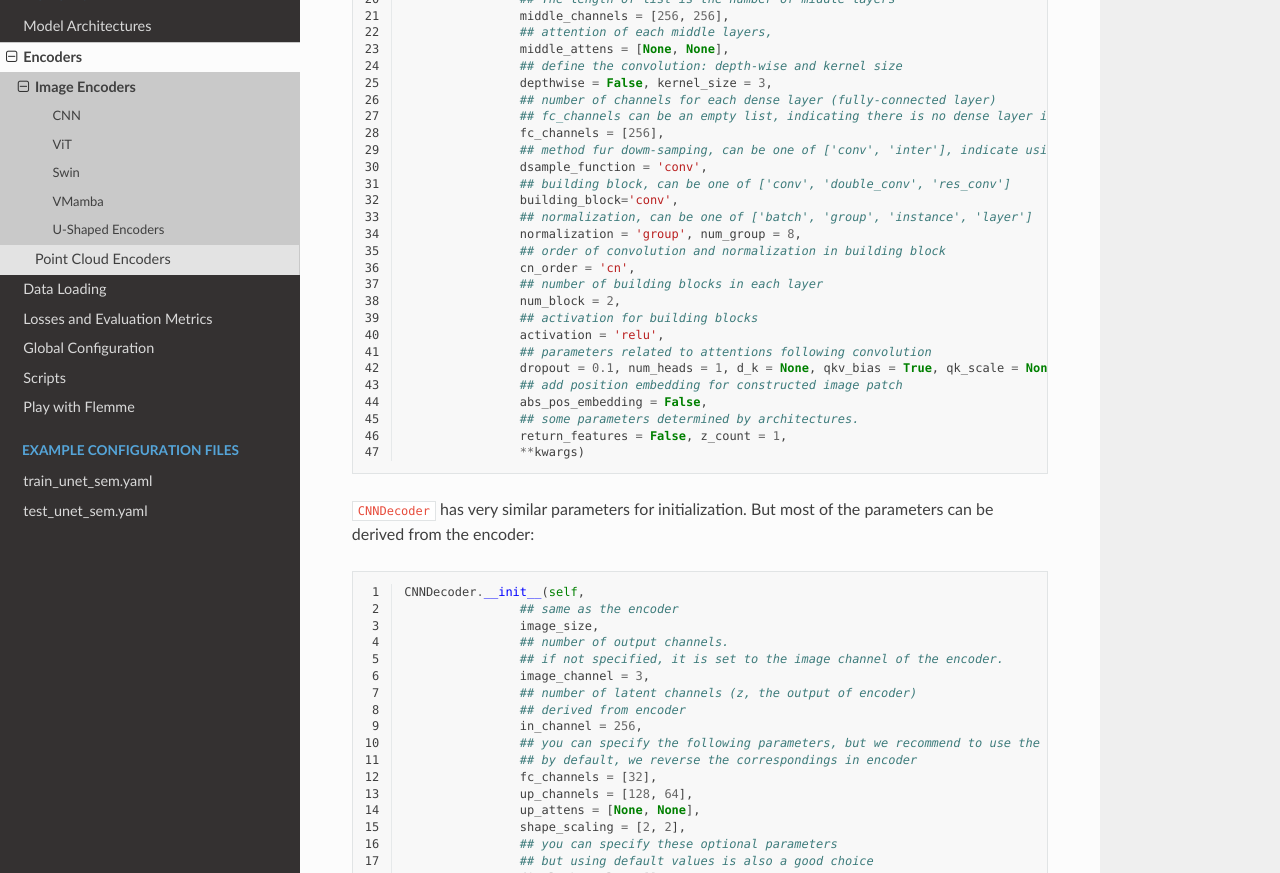
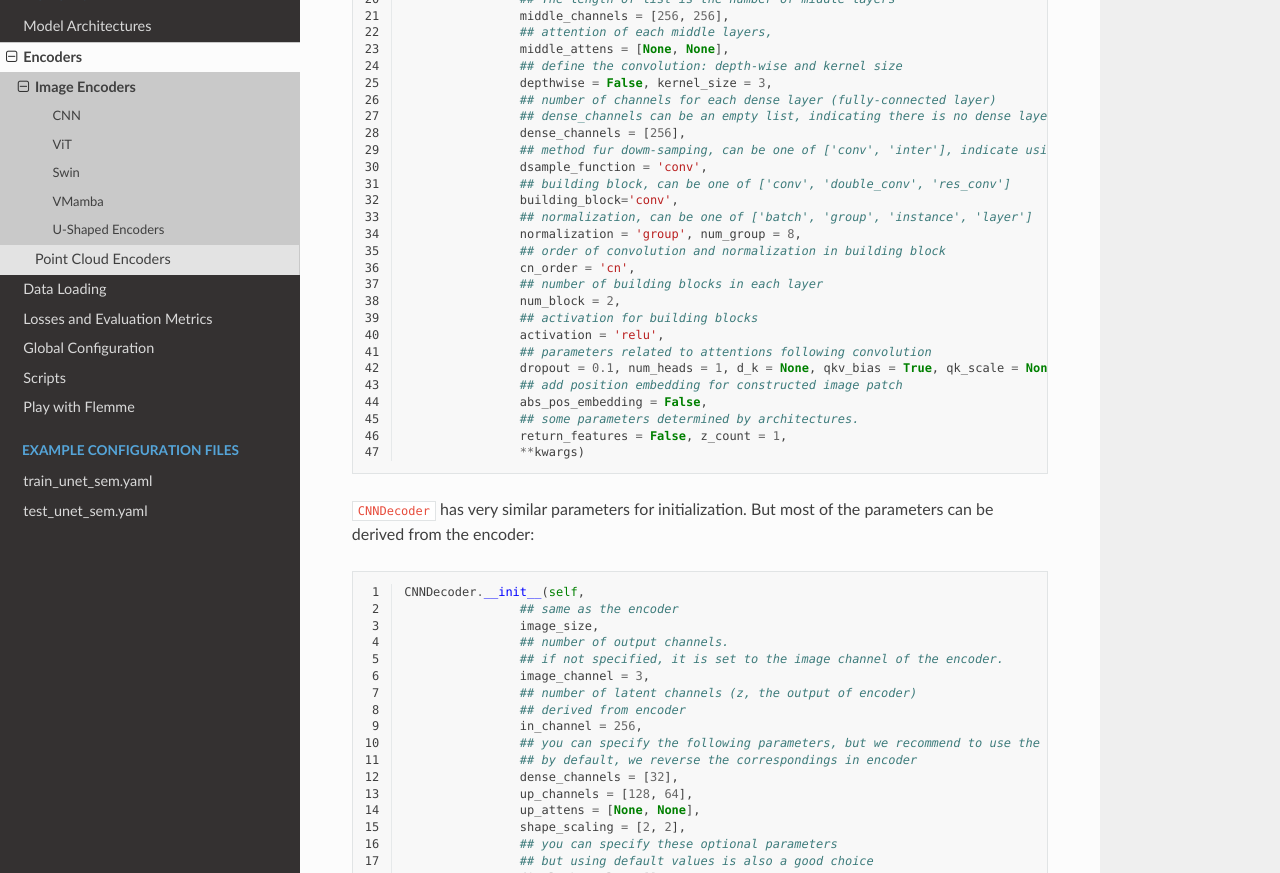
Before and after one commit to wlsdzyzl/flemme-docs, a Sphinx documentation site: the page built from docs/source/encoders/image_encoder.rst, in a window 1280 px wide and 1400 px high, scrolled down 1113 px. Shown: the part 151-1024 px from the top of the window. Built offline with Sphinx 7.4.7 and the Read the Docs theme 2.0.0, drawn with Linux system fonts in a browser that asks for light colours; some of the changed text lies outside the part shown.

Commit message:
rename fc_channels to dense_channels

```diff
--- a/docs/source/encoders/image_encoder.rst
+++ b/docs/source/encoders/image_encoder.rst
@@ -42,8 +42,8 @@ CNN indicates the encoders using **convolution** as backbones. To initialize a C
                     ## define the convolution: depth-wise and kernel size
                     depthwise = False, kernel_size = 3,
                     ## number of channels for each dense layer (fully-connected layer)
-                    ## fc_channels can be an empty list, indicating there is no dense layer in the encoder
-                    fc_channels = [256],
+                    ## dense_channels can be an empty list, indicating there is no dense layer in the encoder
+                    dense_channels = [256],
                     ## method fur dowm-samping, can be one of ['conv', 'inter'], indicate using convolution and interpolation
                     dsample_function = 'conv',
                     ## building block, can be one of ['conv', 'double_conv', 'res_conv']
@@ -80,7 +80,7 @@ CNN indicates the encoders using **convolution** as backbones. To initialize a C
                     in_channel = 256,
                     ## you can specify the following parameters, but we recommend to use the default choices
                     ## by default, we reverse the correspondings in encoder
-                    fc_channels = [32],
+                    dense_channels = [32],
                     up_channels = [128, 64],
                     up_attens = [None, None],
                     shape_scaling = [2, 2],
@@ -133,8 +133,8 @@ As we discussed before, you don't need to define all parameters for encoder and
         middle_channels: [32, 32]
         # up_channels: [16, 8]
         building_block: conv
-        fc_channels: [128]
-        decoder_fc_channels: [128, 64]
+        dense_channels: [128]
+        decoder_dense_channels: [128, 64]
 
 Supported ``building_block`` for CNN encoder and decoder: ``[conv, res_conv, double_conv]``.
 
@@ -152,7 +152,7 @@ ViT indicates the encoders using **vision transformer** as backbones. To initial
                     patch_size = 2,
                     patch_channel = 32,
                     building_block = 'vit',
-                    fc_channels = [256],
+                    dense_channels = [256],
                     time_channel = 0,
                     down_channels = [128, 256],
                     ## number of heads for MSA in each down-sample layer, defaut value is 3
@@ -188,7 +188,7 @@ ViT indicates the encoders using **vision transformer** as backbones. To initial
 ..                     image_channel = 3,
 ..                     in_channel = 64,
 ..                     patch_size = 2,
-..                     fc_channels = [32],
+..                     dense_channels = [32],
 ..                     building_block = 'vit',
 ..                     time_channel = 0,
 ..                     mlp_hidden_ratio=[4., ],
@@ -229,7 +229,7 @@ you need to specify the following parameters:
                     patch_size = 2,
                     patch_channel = 32,
                     building_block = 'swin',
-                    fc_channels = [256],
+                    dense_channels = [256],
                     mlp_hidden_ratio=[4., ],
                     qkv_bias=True, qk_scale=None,
                     down_channels = [128, 256],
@@ -260,7 +260,7 @@ you need to specify the following parameters:
 ..                     # size of window, same as the encoder
 ..                     window_size = 8,
 ..                     patch_size = 2,
-..                     fc_channels = [32],
+..                     dense_channels = [32],
 ..                     building_block = 'swin',
 ..                     time_channel = 0,
 ..                     mlp_hidden_ratio=[4., ],
@@ -301,7 +301,7 @@ you need to specify the following parameters:
                     middle_channels = [256, 256],
                     mlp_hidden_ratio=[4., ],
                     building_block = 'vmamba',
-                    fc_channels = [256],
+                    dense_channels = [256],
                     dropout=0.,
                     drop_path=0.1,
                     normalization = 'layer',
@@ -336,7 +336,7 @@ you need to specify the following parameters:
 
 ..     VMambaDecoder.__init__(self, image_size, image_channel = 3,
 ..                 patch_size = 2, in_channel = 64,
-..                 mlp_hidden_ratio=[4., ], fc_channels = [32],
+..                 mlp_hidden_ratio=[4., ], dense_channels = [32],
 ..                 up_channels = [128, 64], final_channels = [64, 64],
 ..                 time_channel = 0,
 ..                 building_block = 'vmamba',
```
Also changed, not shown: docs/source/archi.rst (+4 -4 lines).
